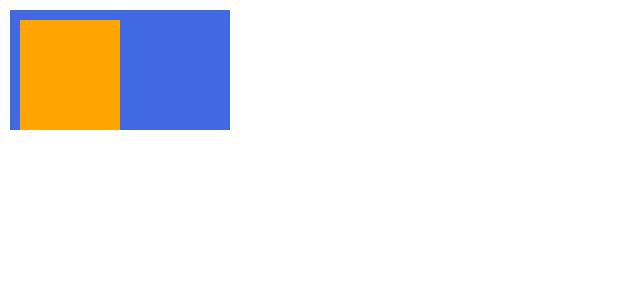
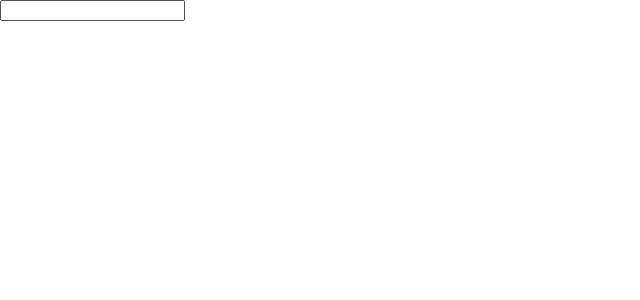
Before and after one commit to junb119/Vue-Practice, a Vue app in the folder vue3-template-syntax/: page / in a window 1280 px wide. Shown: the top 300 px of the page, without its empty margins (0-640 px from the left). Built offline with nearby package versions, Linux system fonts and the light colour scheme.

Commit message:
이벤트 핸들링 -keydown(키 수식어)

```diff
--- a/vue3-template-syntax/src/App.vue
+++ b/vue3-template-syntax/src/App.vue
@@ -1,43 +1,17 @@
 <template>
-  <div
-  class="parent"
-  @wheel.passive="handlerA">
-    <div
-    class="child">
-    </div>
-  </div>
-
-<!-- @wheel  : 휠을 움직일 때마다 핸들링
-passive : 화면과 로직을 따로 처리하여 화면을 최대한 부드럽게 전환하고 로직은 독립적으로 처리
--->
+  <input
+    type="text"
+    @keydown.ctrl.shift.a="handler" />
+    <!-- keydown : 키를 눌렀을 때 이벤트 실행-->
 </template>
 
 <script>
 export default {
-  methods: {
-    handlerA (event) {
-      for (let i = 0; i<10000; i += 1) {
-        console.log(event)
-      }
+  methods : {
+    handler() {
+      console.log('Enter')
     }
   }
+
 }
 </script>
-
-<style scoped lang ='scss'>
-  .parent {
-    width: 200px;
-    height: 100px;
-    background-color: royalblue;
-    margin: 10px;
-    padding: 10px;
-    overflow: auto;
-    .child {
-      width: 100px;
-      height: 2000px;
-      background-color: orange;
-
-      }
-    }
-
-</style>
```
